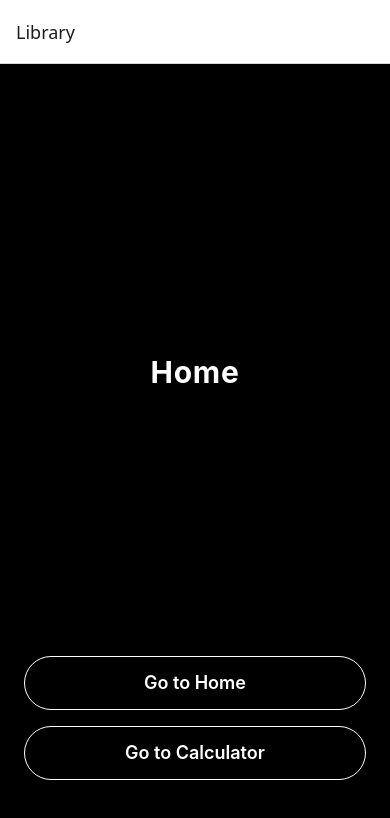
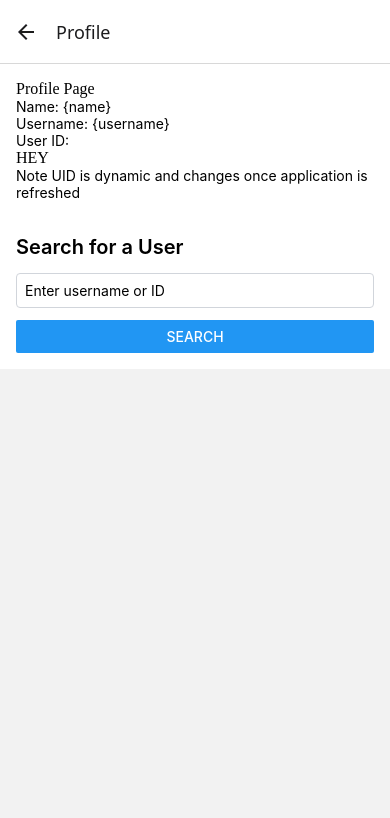
Before and after one commit to Ryanv20/Android-apk, a React Native app: screen /Profile in a window 390 px wide. Shown: the top 818 px of the page. Built offline with nearby package versions, Linux system fonts and the light colour scheme; no server answers.

Commit message:
latest submit ready commit

```diff
--- a/components/Navigation.tsx
+++ b/components/Navigation.tsx
@@ -3,8 +3,10 @@ import React from 'react';
 import { View, Text, Button, TouchableOpacity } from 'react-native';
 import { NavigationContainer } from '@react-navigation/native';
 import { createNativeStackNavigator } from '@react-navigation/native-stack';
-import HomeScreen from './HomeScreen'
+import HomeScreen from './chatScreen'
 import calculator from './calculator'
+import ProfileScreen from './ProfileScreen'
+
 // import { View, Text, TouchableOpacity } from 'react-native';
 
 //node add image
@@ -31,11 +33,20 @@ export function Library({ navigation }: any) {
         </TouchableOpacity>
 
         <TouchableOpacity
-          className="border border-white rounded-full py-3 items-center active:opacity-70"
+          className="mfontb-4 border border-white rounded-full py-3 items-center active:opacity-70"
           onPress={() => navigation.navigate('calculator', { id: 2 })}
         >
           <Text className="text-white text-lg font-semibold">
             Go to Calculator
+          </Text>
+        </TouchableOpacity>
+
+        <TouchableOpacity
+          className="border border-white rounded-full py-3 items-center active:opacity-70"
+          onPress={() => navigation.navigate('Profile', { id: 3 })}
+        >
+          <Text className="text-white text-lg font-semibold">
+            Go to Profile
           </Text>
         </TouchableOpacity>
       </View>
@@ -50,6 +61,7 @@ export default function Navigation() {
       <Stack.Navigator initialRouteName="Library">
         <Stack.Screen name="Library" component={Library}/>
         <Stack.Screen name="Home" component={HomeScreen}/>
+        <Stack.Screen name="Profile" component={ProfileScreen}/>
         <Stack.Screen name="calculator" component={calculator}/>
       </Stack.Navigator>
     </NavigationContainer>
--- a/components/ProfileScreen.tsx
+++ b/components/ProfileScreen.tsx
@@ -0,0 +1,17 @@
+import { View, Text, TextInput, Pressable } from "react-native";
+import { getUserID } from  "./src/service/socketservice"
+import ProfileData from "./src/profileData"
+import SearchUser from "./src/searchpage";
+
+const userID = getUserID()
+export default function Calculator() {
+  return (
+    <>
+    <View>
+        <ProfileData />
+        <SearchUser />
+    </View>
+    </>
+  );
+}
+//just like create text tags with placeholders '{}' for all the info i might need
--- a/components/src/messagecomponent/messagelist.tsx
+++ b/components/src/messagecomponent/messagelist.tsx
@@ -17,7 +17,7 @@ let userID = getUserID();
   return (
     <View>
             <View className="bg-white rounded-[5px] mt-2 shadow p-3 self-start max-w-[80%]">
-                      <View>${userID}</View>
+                      <View> <Text>Your UserID: </Text>{userID}</View>
 
             <View className="space-y-4">
                 {messages.map((msg, i) => (
--- /dev/null
+++ b/components/src/profileData.tsx
@@ -0,0 +1,22 @@
+// SearchUser.tsx
+import React from 'react';
+import { View, Text, TextInput, Button, Pressable } from 'react-native';
+import { getUserID, initSocket } from  "./service/socketservice"
+
+const userID = getUserID()
+initSocket()
+const ProfileData = () => {
+  return (
+    <View className="flex-1 bg-white p-4">
+        <Pressable>Profile Page</Pressable>
+        <View>{userID}</View>
+        <Text>Name: { '{name}' }</Text>
+        <Text>Username: { '{username}' }</Text>
+        <Text>User ID: <View>{userID}</View></Text>
+        <Pressable onPress={initSocket}>HEY</Pressable>
+        <Text>Note UID is dynamic and changes once application is refreshed</Text>
+           </View>
+  );
+};
+
+export default ProfileData;
--- /dev/null
+++ b/components/src/searchpage.tsx
@@ -0,0 +1,25 @@
+// SearchUser.tsx
+import React from 'react';
+import { View, Text, TextInput, Button } from 'react-native';
+const SearchUser: React.FC = () => {
+  const [query, setQuery] = React.useState('');
+  const handleSearch = () => {
+
+    // TODO: Implement search logic here
+    console.log('Searching for:', query);
+
+  };
+  return (
+    <View className="flex-1 bg-white p-4">
+      <Text className="text-xl font-semibold mb-3">Search for a User</Text>
+      <TextInput
+        className="border border-gray-300 rounded p-2 mb-3"
+        placeholder="Enter username or ID"
+        value={query}
+        onChangeText={setQuery}
+      />
+      <Button title="Search" onPress={handleSearch} />
+    </View>
+  );
+};
+export default SearchUser;
--- a/components/src/service/socketservice.tsx
+++ b/components/src/service/socketservice.tsx
@@ -6,7 +6,7 @@ let socket: Socket | null = null;
 let userID: string | null = null; // lowercase 'string'
 // : Socket | null: Type annotation (TypeScript).
 // Socket: The variable can hold an instance of the Socket type (probably from a library like socket.io-client).
-// | null: The variable can also be null, representing no active connection.
+// | null: Tjhe variable can also be null, representing no active connection.
 // = null: The variable is initialized to null, meaning there is no socket connection at the star
 
 export const initSocket = () => {
@@ -15,7 +15,7 @@ export const initSocket = () => {
     socket.on("connect", () => {
     console.log(" Connected baby lets go Mr/Mrs:", socket?.id);
     userID = socket?.id;
-    console.log("user id is :", userID);
+    console.log("Contact is :", userID);
     });
 
     socket.on("disconnect", () => console.log(" Disconnected"));
```
Also changed, not shown: components/chatScreen.tsx (renamed from components/HomeScreen.tsx).
